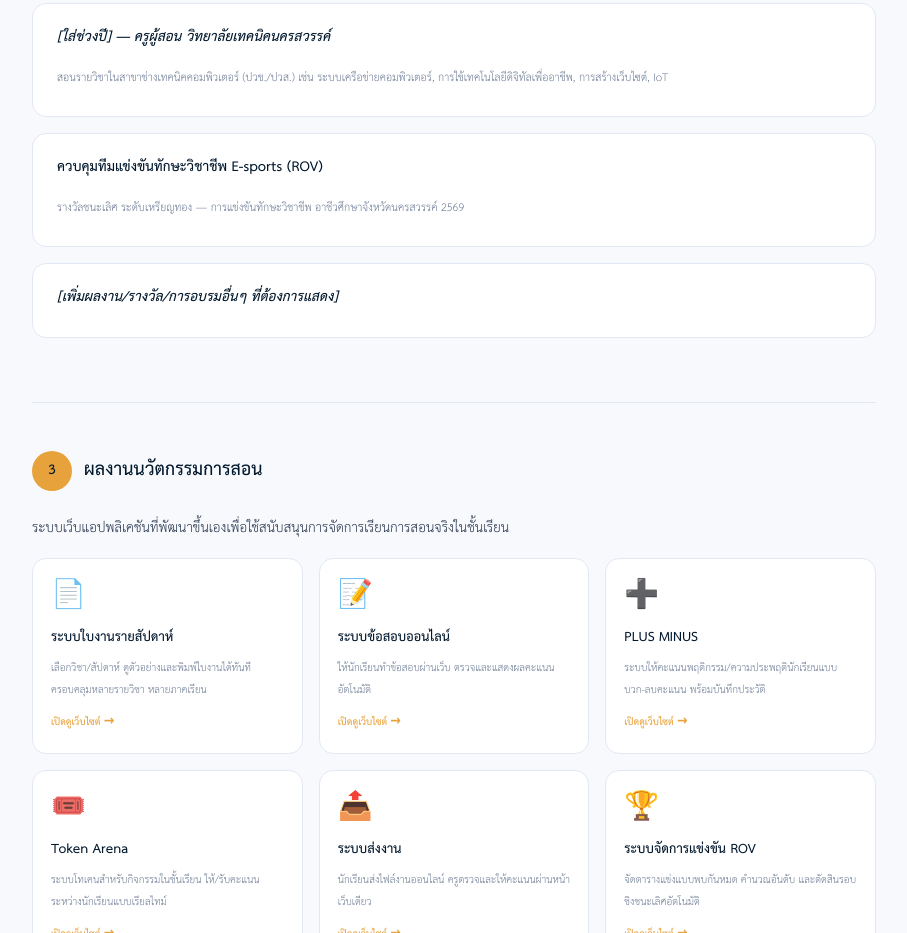
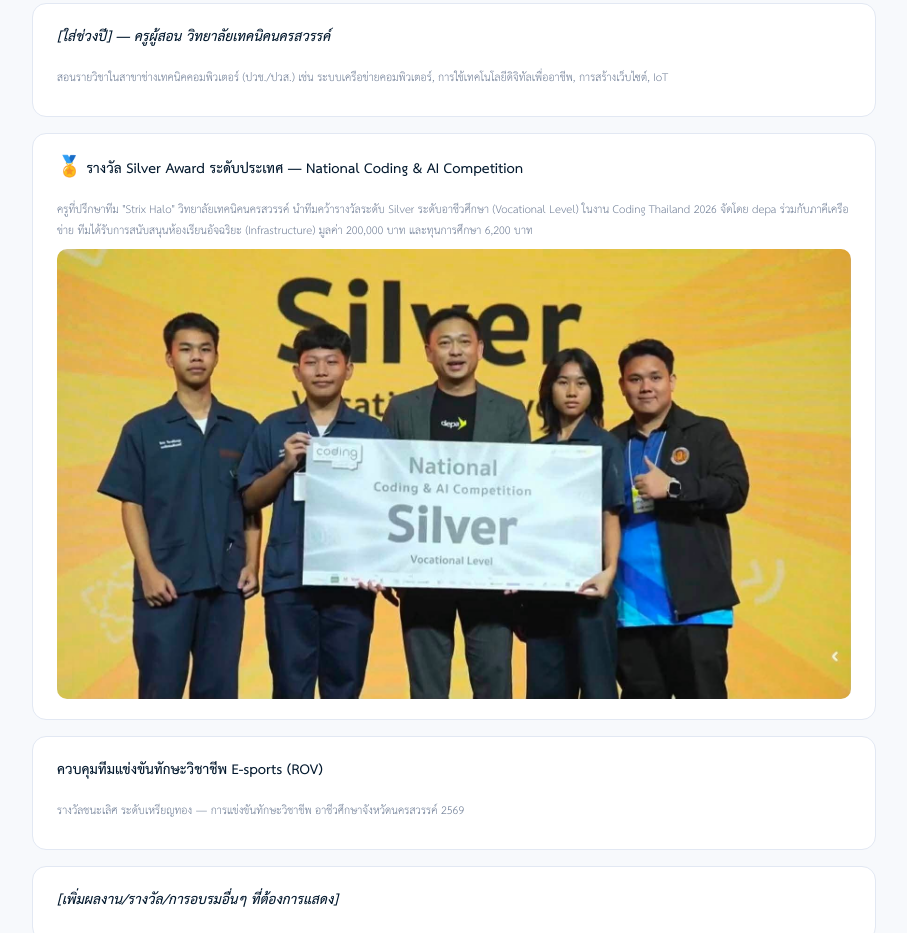
Before and after one commit to numchok2537/about-me, a plain HTML site: page index.html in a window 1280 px wide. Shown: the part 994-1927 px from the top of the page, without its empty margins (186-1093 px from the left). Drawn offline with Linux system fonts and the light colour scheme.

Commit message:
Add National Coding & AI Competition Silver award

```diff
--- a/css/style.css
+++ b/css/style.css
@@ -184,6 +184,13 @@ section:last-of-type {
   margin-bottom: 8px;
 }
 
+.award-photo {
+  width: 100%;
+  border-radius: 10px;
+  margin-top: 8px;
+  display: block;
+}
+
 .fields dl {
   display: grid;
   grid-template-columns: 160px 1fr;
--- a/index.html
+++ b/index.html
@@ -48,6 +48,13 @@
       <h3 class="placeholder">[ใส่ช่วงปี] — ครูผู้สอน วิทยาลัยเทคนิคนครสวรรค์</h3>
       <p class="meta">สอนรายวิชาในสาขาช่างเทคนิคคอมพิวเตอร์ (ปวช./ปวส.) เช่น ระบบเครือข่ายคอมพิวเตอร์,
         การใช้เทคโนโลยีดิจิทัลเพื่ออาชีพ, การสร้างเว็บไซต์, IoT</p>
+    </div>
+    <div class="card">
+      <h3>🏅 รางวัล Silver Award ระดับประเทศ — National Coding &amp; AI Competition</h3>
+      <p class="meta">ครูที่ปรึกษาทีม "Strix Halo" วิทยาลัยเทคนิคนครสวรรค์ นำทีมคว้ารางวัลระดับ Silver
+        ระดับอาชีวศึกษา (Vocational Level) ในงาน Coding Thailand 2026 จัดโดย depa ร่วมกับภาคีเครือข่าย
+        ทีมได้รับการสนับสนุนห้องเรียนอัจฉริยะ (Infrastructure) มูลค่า 200,000 บาท และทุนการศึกษา 6,200 บาท</p>
+      <img src="assets/award-coding-thailand.jpg" alt="ทีม Strix Halo รับรางวัล Silver Award การแข่งขัน National Coding & AI Competition" class="award-photo" />
     </div>
     <div class="card">
       <h3>ควบคุมทีมแข่งขันทักษะวิชาชีพ E-sports (ROV)</h3>
```
Also changed, not shown: assets/award-coding-thailand.jpg (added).
